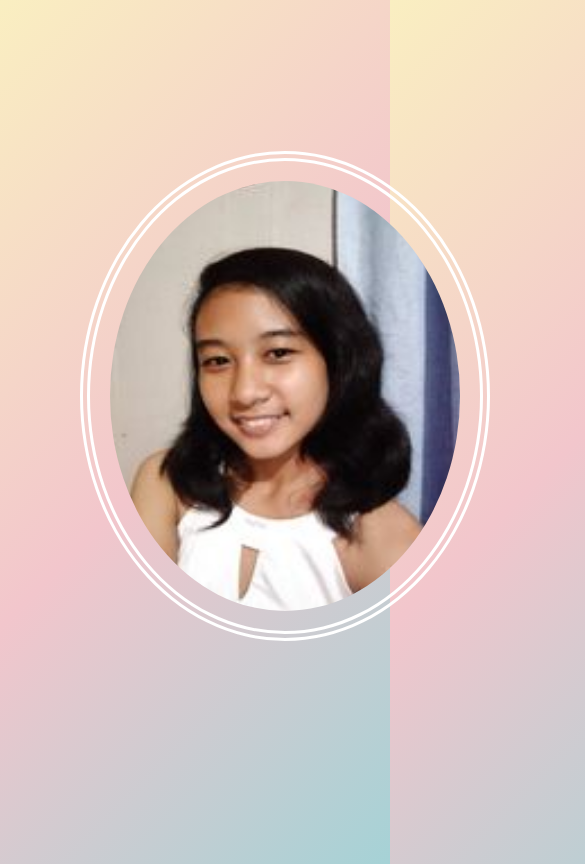
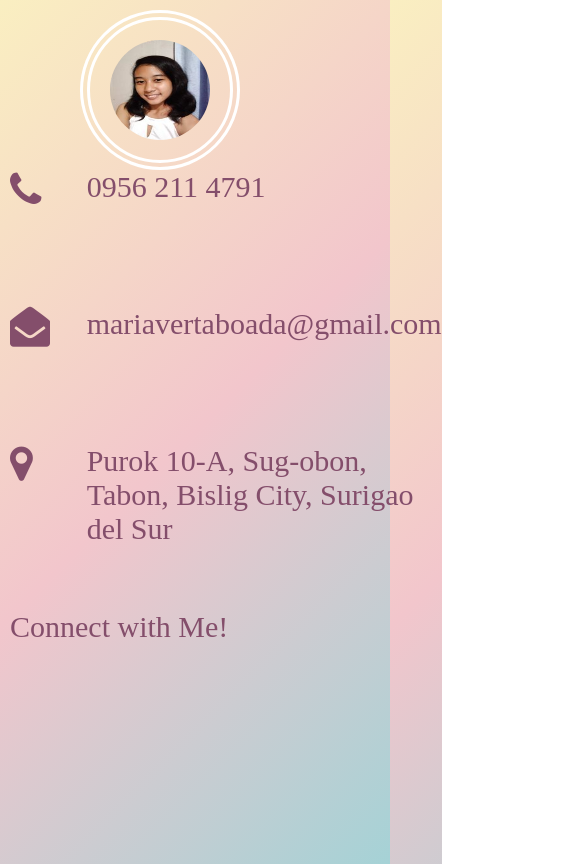
Before and after one commit to MariaVeronicaTaboada/canva, a plain HTML site: page contact.html in a window 390 px wide. Shown: the top 864 px of the page, 585 px wide, since content can reach past the window. Drawn offline with Linux system fonts and the light colour scheme; a web font is replaced by a local one.

Commit message:
adding modified files

```diff
--- a/css/contact.css
+++ b/css/contact.css
@@ -69,3 +69,59 @@ a:hover {
   text-decoration: none;
   color: #844e6b;
 }
+
+@media screen and (max-width: 425px) {
+  body {
+    grid-template-columns: 1fr 2fr;
+  }
+  .nica {
+    grid-column: 1 / 3;
+    grid-row: 1 / 2;
+    margin-left: 70px;
+    border: 10px double white;
+    padding: 20px;
+    width: 100px;
+    height: 100px;
+  }
+  .call {
+    grid-column: 1 / 2;
+    grid-row: 2 / 3;
+    font-size: ;
+  }
+
+  .tel {
+    grid-column: 2 / 3;
+    grid-row: 2 / 3;
+    font-size: 30px;
+  }
+
+  .gmail {
+    grid-column: 1 / 2;
+    grid-row: 3 / 4;
+    color: #844e6b;
+  }
+
+  .mail {
+    grid-column: 2 / 3;
+    grid-row: 3 / 4;
+    font-size: 30px;
+  }
+
+  .map {
+    grid-column: 1 / 2;
+    grid-row: 4 / 5;
+    color: #844e6b;
+  }
+
+  .address {
+    grid-column: 2 / 3;
+    grid-row: 4 / 5;
+    font-size: 30px;
+  }
+
+  p {
+    grid-column: 1 / 3;
+    grid-row: 5 / 6;
+    font-size: 30px;
+  }
+}
```
